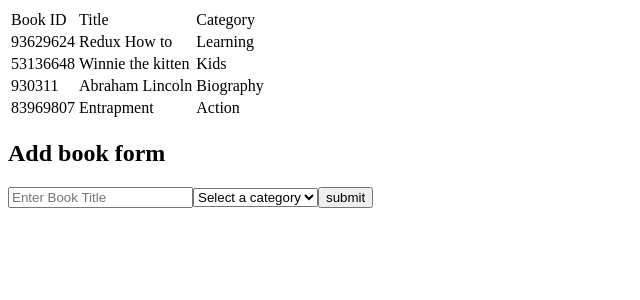
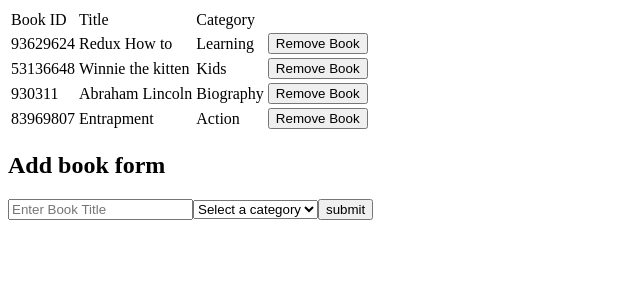
Before and after one commit to chrystalme/magic-books-inc, a React (Create React App) app: page / in a window 1280 px wide. Shown: the top 300 px of the page, without its empty margins (0-640 px from the left). Built offline with nearby package versions, Linux system fonts and the light colour scheme.

Commit message:
Add removeBook props to Book component and validated removeBook props

```diff
--- a/src/components/Book.jsx
+++ b/src/components/Book.jsx
@@ -1,16 +1,23 @@
 import React from 'react';
 import PropTypes from 'prop-types';
+import { connect } from 'react-redux';
 
-const Book = ({ book }) => (
+const Book = ({ book, removeBook }) => (
   <tr>
     <td>{book.ISBN}</td>
     <td>{book.title}</td>
     <td>{book.category}</td>
+    <td>
+      <button type="button" onClick={() => removeBook(book.ISBN)}>Remove Book</button>
+    </td>
   </tr>
 );
 
 Book.propTypes = {
   book: PropTypes.instanceOf(Object).isRequired,
+  removeBook: PropTypes.func.isRequired,
 };
 
-export default Book;
+const ConnectedComponent = connect()(Book);
+
+export default ConnectedComponent;
```
